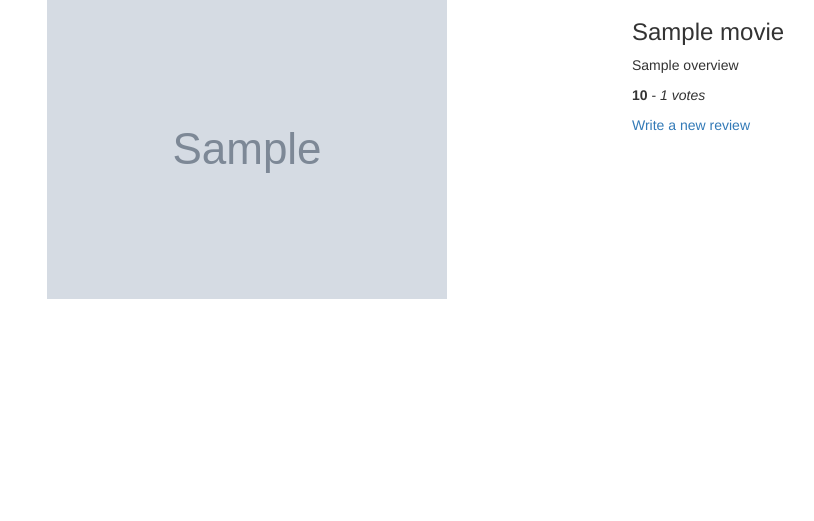
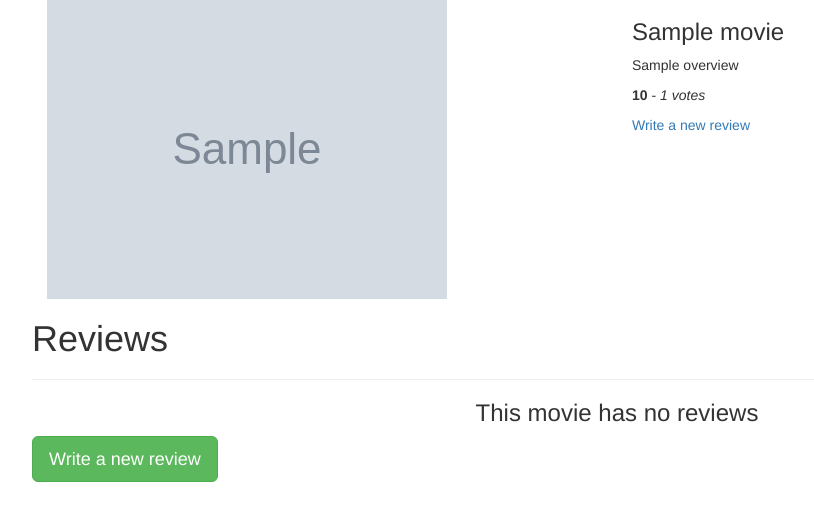
Before and after one commit to Kips-alih/Watchlist, a Flask app: template app/templates/movie.html in a window 1280 px wide. Shown: the part 73-594 px from the top of the page, without its empty margins (23-837 px from the left). Run offline with Flask 2, Linux system fonts and the light colour scheme; the template is opened without the code that fills it: most values are stand-ins (such as "Sample title", 1, 10 or a date in 2020); grey boxes marked "Sample" are stand-in pictures; parts of the project's set-up code (start-up, migrations or seed data) failed here and were passed over; some libraries are stand-ins or nearby versions.

Commit message:
Display movie reviews if any exist

```diff
--- a/app/templates/movie.html
+++ b/app/templates/movie.html
@@ -1,4 +1,6 @@
 {% extends 'base.html'%}
+{% import 'macros.html' as macro%}
+
 <!-- Content block -->
 {% block content %}
 <div class="container">
@@ -22,6 +24,21 @@
 
         </div>
     </div>
+    <div class="row">
+
+      <h1>Reviews</h1>
+      <hr>
+
+      {% if reviews %}
+
+        {{macro.displayReviews(reviews)}}
+
+      {% else%}
+          <h3 class="text-center">This movie has no reviews </h3>
+          <a class="btn btn-success btn-lg text-center" href="/movie/review/new/{{movie.id}}"> Write a new review</a>
+      {% endif %}
+
+  </div>
 
 </div>
 {% endblock %}
```
